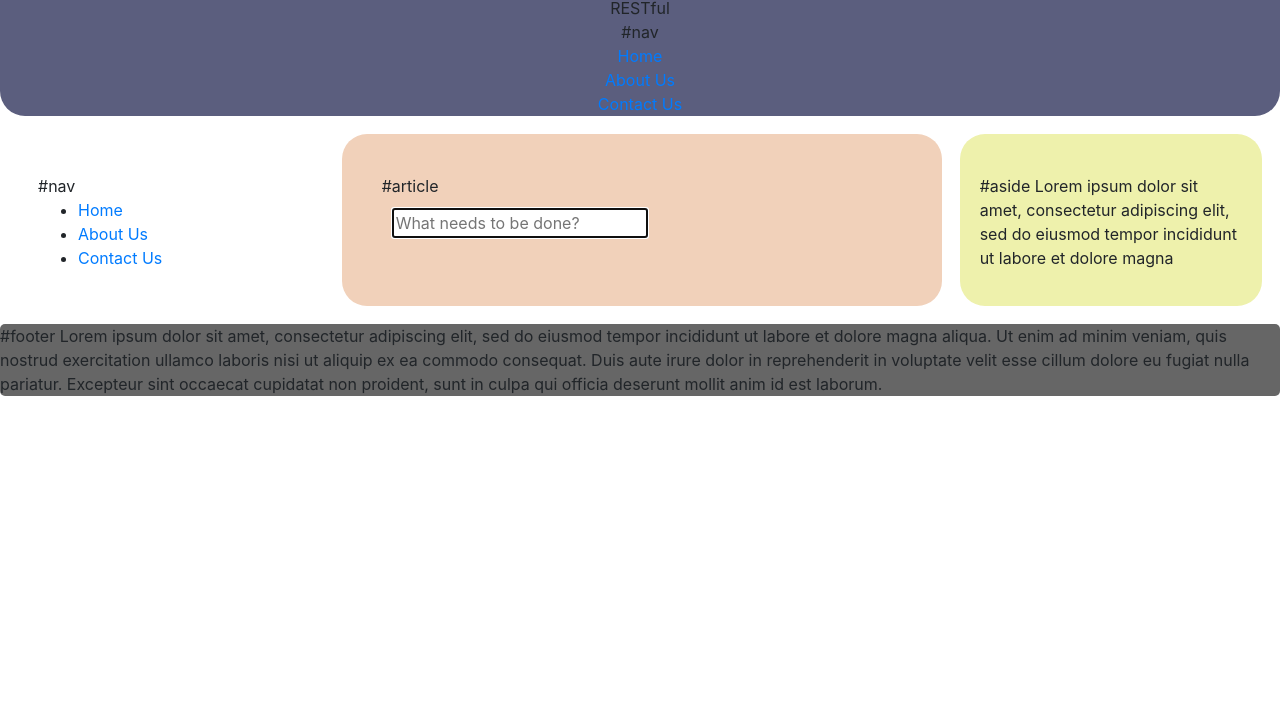
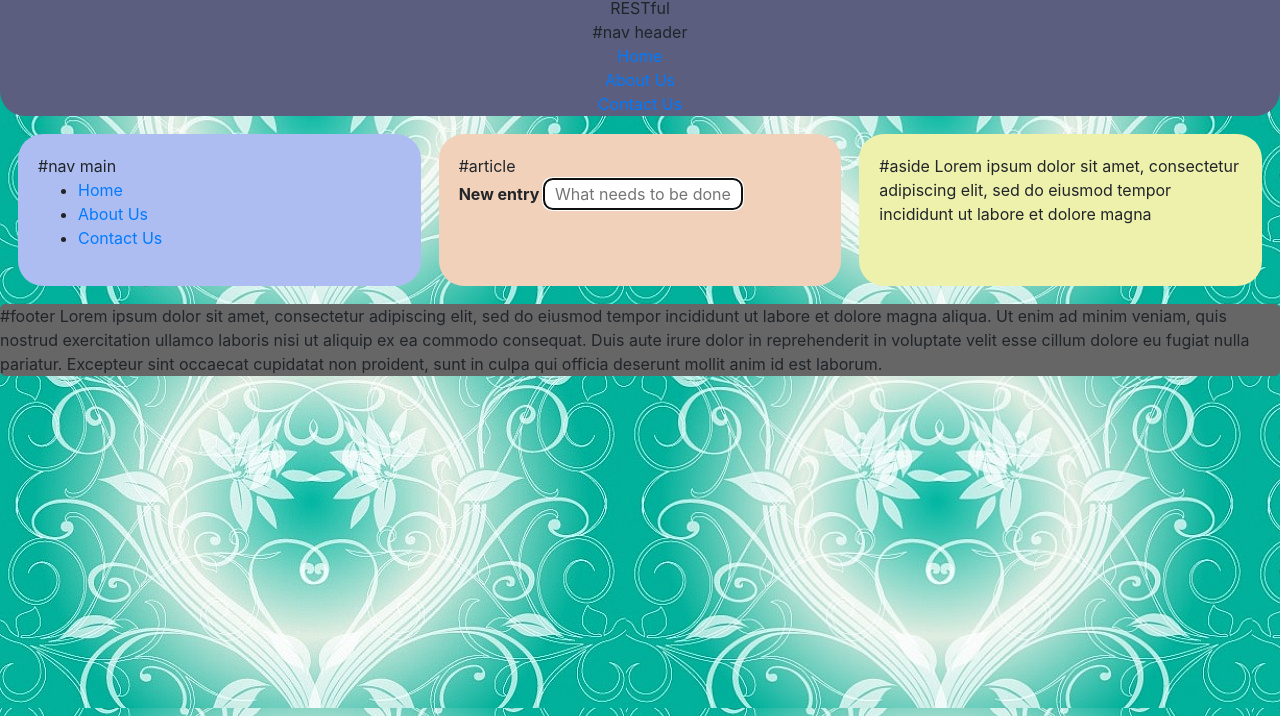
Before and after one commit to surdinboris/backbn, a website: page index.html in a window 1280 px wide. Shown: the part 84-800 px from the top of the page. Drawn offline with nearby package versions, Linux system fonts and the light colour scheme; no server answers.

Commit message:
css excersies

```diff
--- a/index.html
+++ b/index.html
@@ -3,6 +3,7 @@
     <meta charset="utf-8">
     <link rel="stylesheet" type="text/css" href="node_modules/bootstrap/dist/css/bootstrap.css">
     <link rel="stylesheet" type="text/css" href="style/css/mainstyle.css">
+    <link rel="stylesheet" type="text/css" href="style/css/addstyle.css">
 </head>
 <body>
 
@@ -10,8 +11,8 @@
     #header
     <h1>Backbone /JS</h1>
     RESTful
-    <nav>
-        #nav
+    <nav id="header">
+        #nav header
         <ul>
             <li><a href="#">Home</a></li>
             <li><a href="#">About Us</a></li>
@@ -20,11 +21,10 @@
     </nav>
 </header>
 
+
 <div id="main-container">
-
-
     <nav class="main">
-        #nav
+        #nav main
         <ul>
             <li><a href="#">Home</a></li>
             <li><a href="#">About Us</a></li>
@@ -34,7 +34,8 @@
 
 <article id="todoapp">
     #article
-    <div class="record">
+    <div class="newrecord">
+        <label for="new-todo">New entry </label>
         <input class="creating" id="new-todo" placeholder="What needs to be done?" autofocus>
     </div>
 </article>
@@ -50,7 +51,7 @@
 
 <script type="text/template" id="item-template">
     <input class="toggle" type="checkbox" <%= completed ? 'checked' : '' %>>
-    <label><%= title %></label>
+    <label class="record"><%= title %></label>
     <input class="edit" id="todoediting" value="<%= title %>">
     <input class="edit" id="tododate" type="date" value="<%= todoDate %>">
     <button class="destroy">delete</button>
--- a/style/css/mainstyle.css
+++ b/style/css/mainstyle.css
@@ -4,12 +4,11 @@
     margin: auto;
 }
 
-
 body {
     max-width: 100%;
     margin: auto;
     /*background-color: #dae6c8;*/
-    background-image: url("swirly.jpg");
+    background-image: url("/swirly.jpg");
 }
 
 div#main-container {
@@ -34,6 +33,7 @@
     margin: 0;
     padding: 0}
 
+
 article, aside, section, nav.main {
     display: table-cell;
     width: 33%;
@@ -41,10 +41,30 @@
     border-radius: 25px;
 }
 
-nav #main {
-    background-color: #ca4446;
+label.record:hover {
+    color: #ca4446;
+}
 
+div:nth-of-type(even){
+    background-color: #aecab6;
 }
+
+label.record:active{
+    color: #ff4100;
+}
+input.creating{
+    width: 200px;
+    padding: 2px 10px;
+    border-radius:9px;
+}
+div.newrecord{
+    background-color: #f1d1ba;
+}
+
+.main {
+    background-color: #adbcf1;
+}
+
 
 h1 {
     color: navy;
@@ -93,17 +113,26 @@
 
 
 article {
-    background-color: #f1d1ba;
-    padding: 40px;
+    background: #f1d1ba;
 
 }
+
+
+
+/*div article, div article *, ::placeholder{*/
+    /*color: red;*/
+/*}*/
+
 
 aside{
     /*position: absolute;*/
     background: #eef1ac;
 }
+
 section {
+
 }
+
 /*default state - hidden*/
 .edit {
     display: none;
```
Also changed, not shown: style/css/addstyle.css (added).
